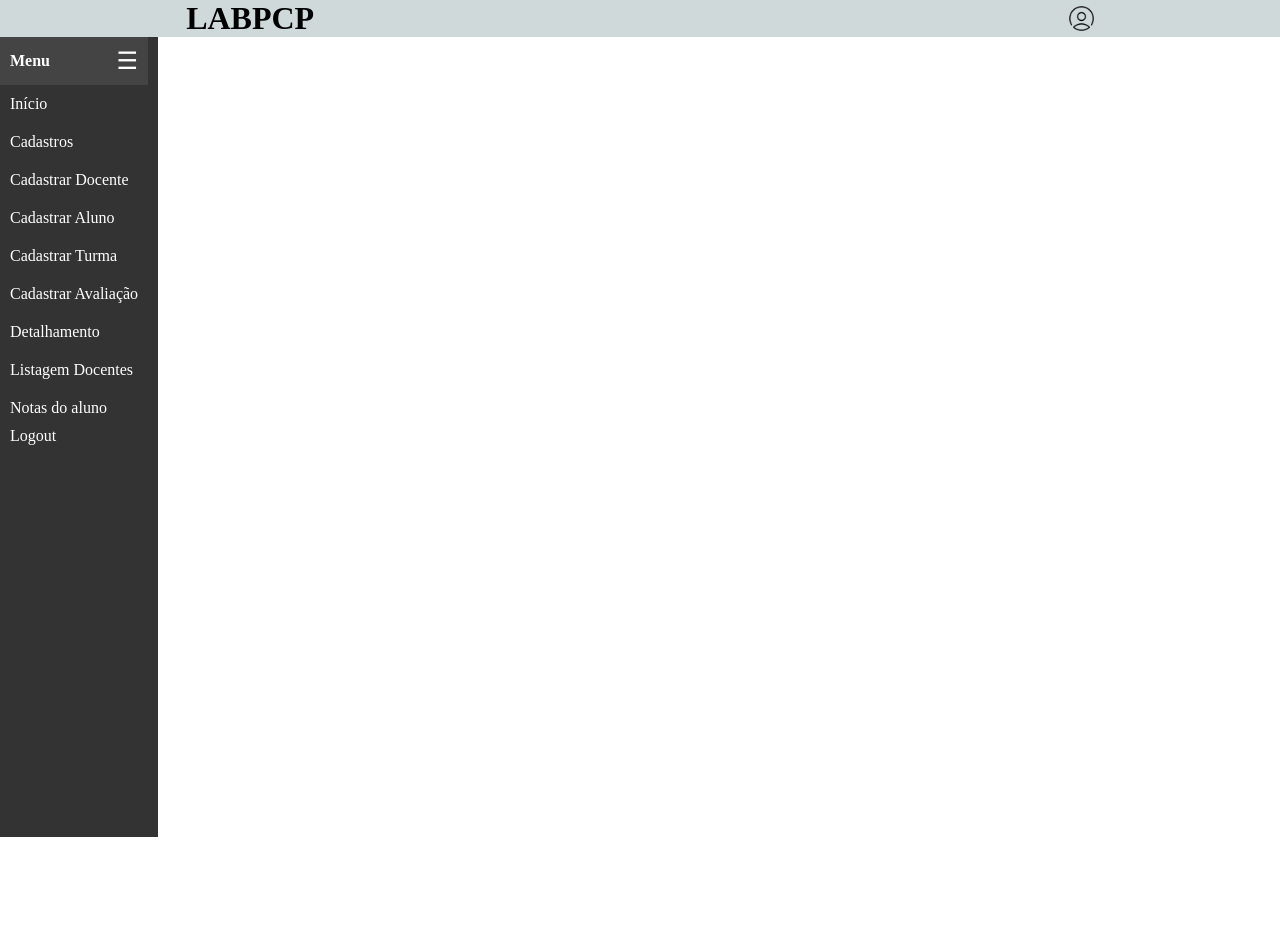
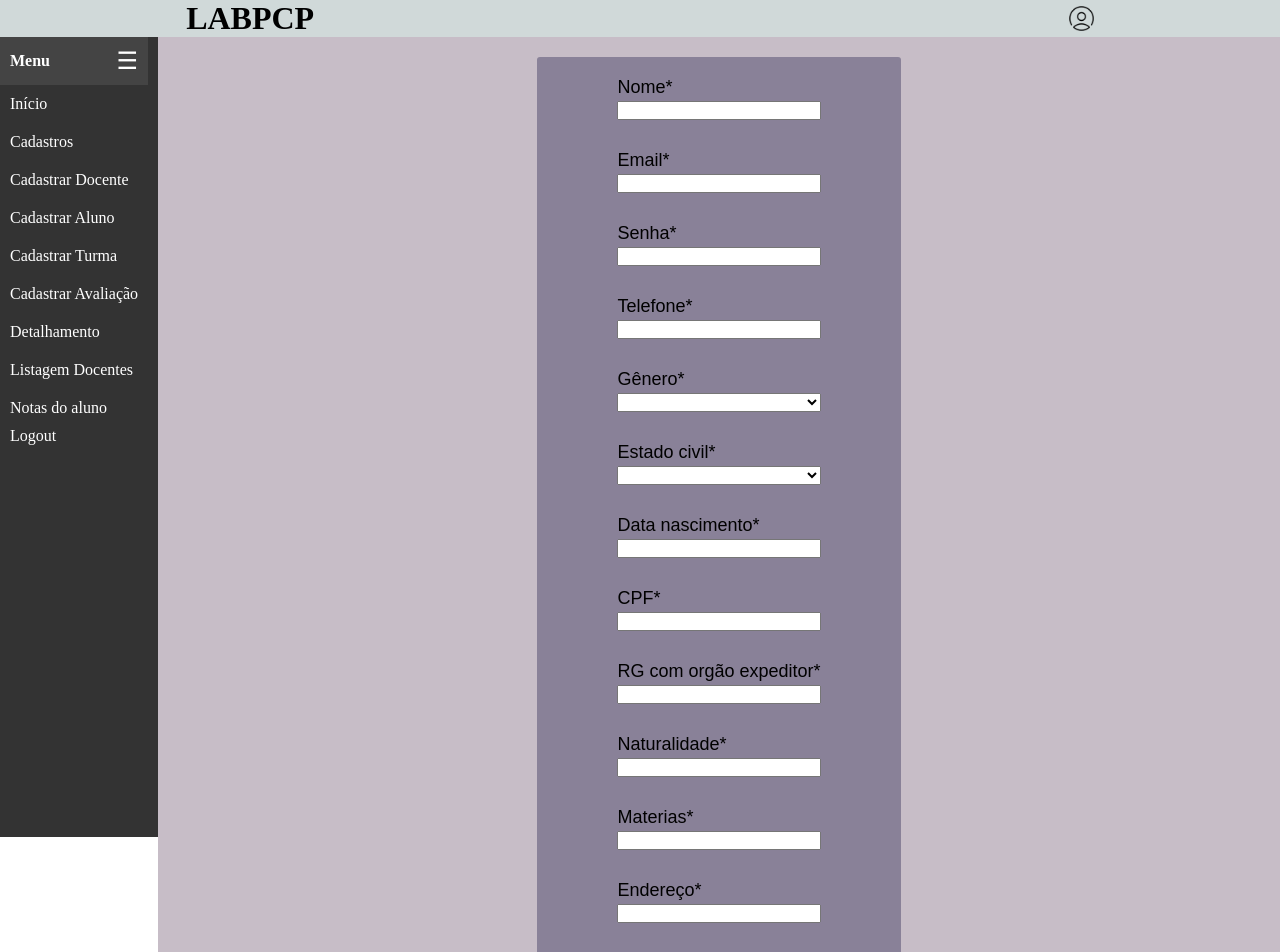
Before and after one commit to gabrielagabriela/projeto-lapPCP-Angular, an Angular app: page /cadastro-docente in a window 1280 px wide. Before the commit this address led to /. Shown: the top 952 px of the page. Before the commit the page ends 837 px from the top, so only its background shows below. Built offline with nearby package versions, Linux system fonts and the light colour scheme.

Commit message:
pagina cadastro de docente e interface docente

```diff
--- a/src/app/app.routes.ts
+++ b/src/app/app.routes.ts
@@ -4,6 +4,7 @@ import { MenuLateralComponent } from './shared/components/menuLateral/menu-later
 import { InicioComponent } from './pages/inicio/inicio/inicio.component';
 import { InicioAdmDocenteComponent } from './pages/inicio/inicio-adm-docente/inicio-adm-docente.component';
 import { InicioAlunoComponent } from './pages/inicio/inicio-aluno/inicio-aluno.component';
+import { CadastroDocenteComponent } from './pages/cadastroDocente/cadastro-docente/cadastro-docente.component';
 
 
 export const routes: Routes = [
@@ -18,9 +19,13 @@ export const routes: Routes = [
   {
     path: 'inicioadm',
     component: InicioAdmDocenteComponent
-  },
+  }, //depois tirar
   {
     path: 'inicioaluno',
     component: InicioAlunoComponent
+  }, // depois tirar
+  {
+    path: 'cadastro-docente',
+    component: CadastroDocenteComponent
   },
 ];
--- /dev/null
+++ b/src/app/pages/cadastroDocente/cadastro-docente/cadastro-docente.component.html
@@ -0,0 +1,79 @@
+<div class="formulario">
+  <form (ngSubmit)="onSubmit()" [formGroup]="cadastroForm">
+
+    <div class="campo">
+      <label for="nome">Nome*</label>
+      <input id="nome" name="nome" formControlName="nome">
+    </div>
+
+    <div class="campo">
+      <label for="email">Email*</label>
+      <input id="email" name="email" formControlName="email">
+    </div>
+
+    <div class="campo">
+      <label for="senha">Senha*</label>
+      <input id="senha" name="senha" formControlName="senha">
+    </div>
+
+    <div class="campo">
+      <label for="telefone">Telefone*</label>
+      <input id="telefone" name="telefone" formControlName="telefone">
+    </div>
+
+    <div class="campo">
+      <label for="genero">Gênero*</label>
+      <select id="genero" name="genero" formControlName="genero">
+        <option value="Feminino">Feminino</option>
+        <option value="Masculino">Masculino</option>
+      </select>
+    </div>
+
+    <div class="campo">
+      <label for="estadoCivil">Estado civil*</label>
+      <select id="estadoCivil" name="estadoCivil" formControlName="estadoCivil">
+        <option value="Solteiro">Solteiro</option>
+        <option value="Casado">Casado</option>
+        <option value="Divorciado">Divorciado</option>
+        <option value="Viúvo">Viúvo</option>
+      </select>
+    </div>
+
+    <div class="campo">
+      <label for="dataNascimento">Data nascimento*</label>
+      <input id="dataNascimento" name="dataNascimento" formControlName="dataNascimento">
+    </div>
+
+    <div class="campo">
+      <label for="cpf">CPF*</label>
+      <input id="cpf" name="cpf" formControlName="cpf">
+    </div>
+
+    <div class="campo">
+      <label for="rg">RG com orgão expeditor*</label>
+      <input id="rg" name="rg" formControlName="rg">
+    </div>
+
+    <div class="campo">
+      <label for="naturalidade">Naturalidade*</label>
+      <input id="naturalidade" name="naturalidade" formControlName="naturalidade">
+    </div>
+
+    <div class="campo">
+      <label for="materias">Materias*</label>
+      <input id="materias" name="materias" formControlName="materias">
+    </div>
+
+    <div class="campo">
+      <label for="endereco">Endereço*</label>
+      <input id="endereco" name="endereco" formControlName="endereco">
+    </div>
+
+    <div class="botao">
+      <button type="submit">Cadastrar</button>
+      <button>Editar</button>
+      <button>Excluir</button>
+    </div>
+
+  </form>
+</div>
--- /dev/null
+++ b/src/app/pages/cadastroDocente/cadastro-docente/cadastro-docente.component.scss
@@ -0,0 +1,48 @@
+.formulario{
+  background-color: rgb(199, 189, 199);
+  display: flex;
+  justify-content: center;
+}
+
+form {
+  display: flex;
+  flex-direction: column;
+  align-self: center;
+  margin-top: 20px;
+  background-color: rgb(137, 129, 152);
+  padding: 20px 80px;
+  font-family: Arial, Helvetica, sans-serif;
+  font-size: 18px;
+  border-radius: 3px;
+}
+
+.campo{
+  margin-bottom: 30px;
+  display: flex;
+  flex-direction: column;
+  gap: 3px;
+}
+
+.campo label{
+border-radius: 3px;
+}
+
+.botao{
+  display: flex;
+  flex-direction: column;
+  gap: 10px;
+}
+
+button{
+  padding: 8px;
+  border-radius: 3px;
+  border: none;
+  background-color: rgb(104, 79, 127);
+  font-family: Arial, Helvetica, sans-serif;
+  font-size: 16px;
+  font-weight: 600;
+}
+
+button:hover{
+  background-color: rgb(50, 22, 76);
+}
--- /dev/null
+++ b/src/app/pages/cadastroDocente/cadastro-docente/cadastro-docente.component.ts
@@ -0,0 +1,54 @@
+import { CommonModule } from '@angular/common';
+import { Component, OnInit } from '@angular/core';
+import { FormControl, FormGroup, ReactiveFormsModule } from '@angular/forms';
+import { DocenteInterface } from '../../../shared/interfaces/docente.interface';
+import { DocenteService } from '../../../core/services/docente/docente.service';
+
+@Component({
+  selector: 'app-cadastro-docente',
+  standalone: true,
+  imports: [ReactiveFormsModule, CommonModule],
+  templateUrl: './cadastro-docente.component.html',
+  styleUrl: './cadastro-docente.component.scss'
+})
+export class CadastroDocenteComponent implements OnInit {
+
+  cadastroForm!: FormGroup;
+
+  constructor(private docenteService: DocenteService ){}
+
+  ngOnInit(): void {
+      this.criarForm();
+  }
+
+  criarForm(){
+    this.cadastroForm = new FormGroup({
+      nome: new FormControl(''),
+      perfil: new FormControl('docente'),
+      email: new FormControl(''),
+      senha: new FormControl(''),
+      telefone: new FormControl(''),
+      genero: new FormControl(''),
+      estadoCivil: new FormControl(''),
+      dataNascimento: new FormControl(''),
+      cpf: new FormControl(''),
+      rg: new FormControl(''),
+      naturalidade: new FormControl(''),
+      materias: new FormControl(''),
+      endereco: new FormControl
+    })
+  }
+
+  onSubmit(){
+    if(this.cadastroForm.valid){
+      this.cadastrar(this.cadastroForm.value);
+    }
+  }
+
+  cadastrar(usuario: DocenteInterface){
+    this.docenteService.postDocente(this.cadastroForm.value).subscribe((retorno) => {
+      console.log(retorno)
+      window.alert("Docente cadastrado com sucesso!");
+    })
+  }
+}
--- a/src/db/db.json
+++ b/src/db/db.json
@@ -20,6 +20,38 @@
       "perfil": "aluno",
       "email": "carla@teste.com",
       "senha": "12345"
+    },
+    {
+      "id": "901c",
+      "nome": "Bianca Maria",
+      "perfil": "",
+      "email": "bianca@teste.com",
+      "senha": "123",
+      "telefone": "8888888",
+      "genero": "Feminino",
+      "estadoCivil": "Solteiro",
+      "dataNascimento": "12/09/1990",
+      "cpf": "555666777",
+      "rg": "222sc",
+      "naturalidade": "Brasileira",
+      "materias": "Materia 01",
+      "endereco": "Rua xxx"
+    },
+    {
+      "id": "d6ec",
+      "nome": "Tereza Silva",
+      "perfil": "docente",
+      "email": "tereza@teste.com",
+      "senha": "123",
+      "telefone": "9999999",
+      "genero": "Feminino",
+      "estadoCivil": "Casado",
+      "dataNascimento": "12/09/1990",
+      "cpf": "9999999999",
+      "rg": "232323sc",
+      "naturalidade": "Brasileira",
+      "materias": "x",
+      "endereco": "rua ali"
     }
   ]
 }
```
Also changed, not shown: 1 other file (tests, documents, lock files or other folders).
